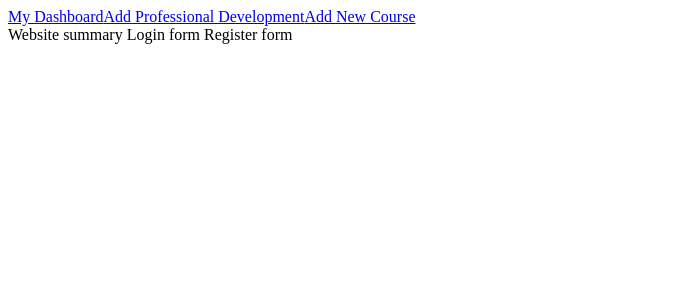
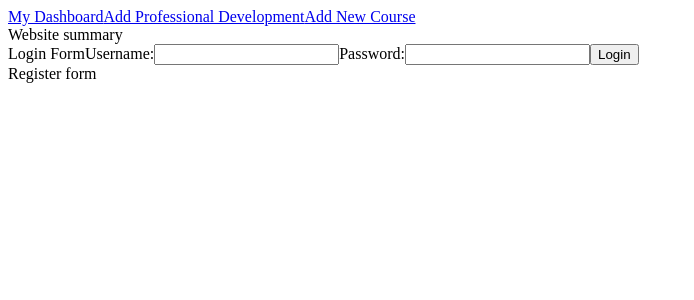
Before and after one commit to lalder57/wb-personal-project, a React (Vite) app: page / in a window 1280 px wide. Shown: the top 300 px of the page, without its empty margins (0-694 px from the left). Built offline with nearby package versions, Linux system fonts and the light colour scheme.

Commit message:
part of the frontend login working

```diff
--- a/src/components/LoginForm.jsx
+++ b/src/components/LoginForm.jsx
@@ -0,0 +1,40 @@
+import { useState } from "react";
+
+
+
+const LoginForm = ({onLogin}) => {
+  const [usernameValue, setUsernameValue] = useState('');
+  const [passwordValue, setPasswordValue] = useState('');
+  return (
+    <form
+      onSubmit={(e) => {
+        onLogin(e, {
+          username: usernameValue,
+          password: passwordValue,
+        });
+      }}
+      >
+        Login Form
+
+      <label htmlFor="username">Username:</label>
+      <input
+      username='username'
+      type='text'
+      required
+      onChange={(e) => setUsernameValue(e.target.value)}
+      />
+      <label htmlFor="passwrd">Password:</label>
+      <input
+      username='password'
+      type='text'
+      required
+      onChange={(e) => setPasswordValue(e.target.value)}
+      />
+
+      <button type='submit'>Login</button>
+
+    </form>
+  )
+}
+
+export default LoginForm
--- a/src/pages/LandingPage.jsx
+++ b/src/pages/LandingPage.jsx
@@ -1,10 +1,24 @@
 
+import LoginForm from "../components/LoginForm"
+import { useNavigate } from "react-router-dom";
+import axios from "axios";
 
 const LandingPage = () => {
+  const navigate = useNavigate();
+  const handleLogin = async (e, formData) => {
+    e.preventDefault();
+    const res = await axios.post('/api/login', formData);
+    console.log(res.data)
+    // if (res.data.success) {
+    //   navigate('/UserDashboard')
+    // }
+
+  }
+
   return (
     <div>
       Website summary
-      Login form
+      <LoginForm onLogin={handleLogin}/>
       Register form
     </div>
   )
```
